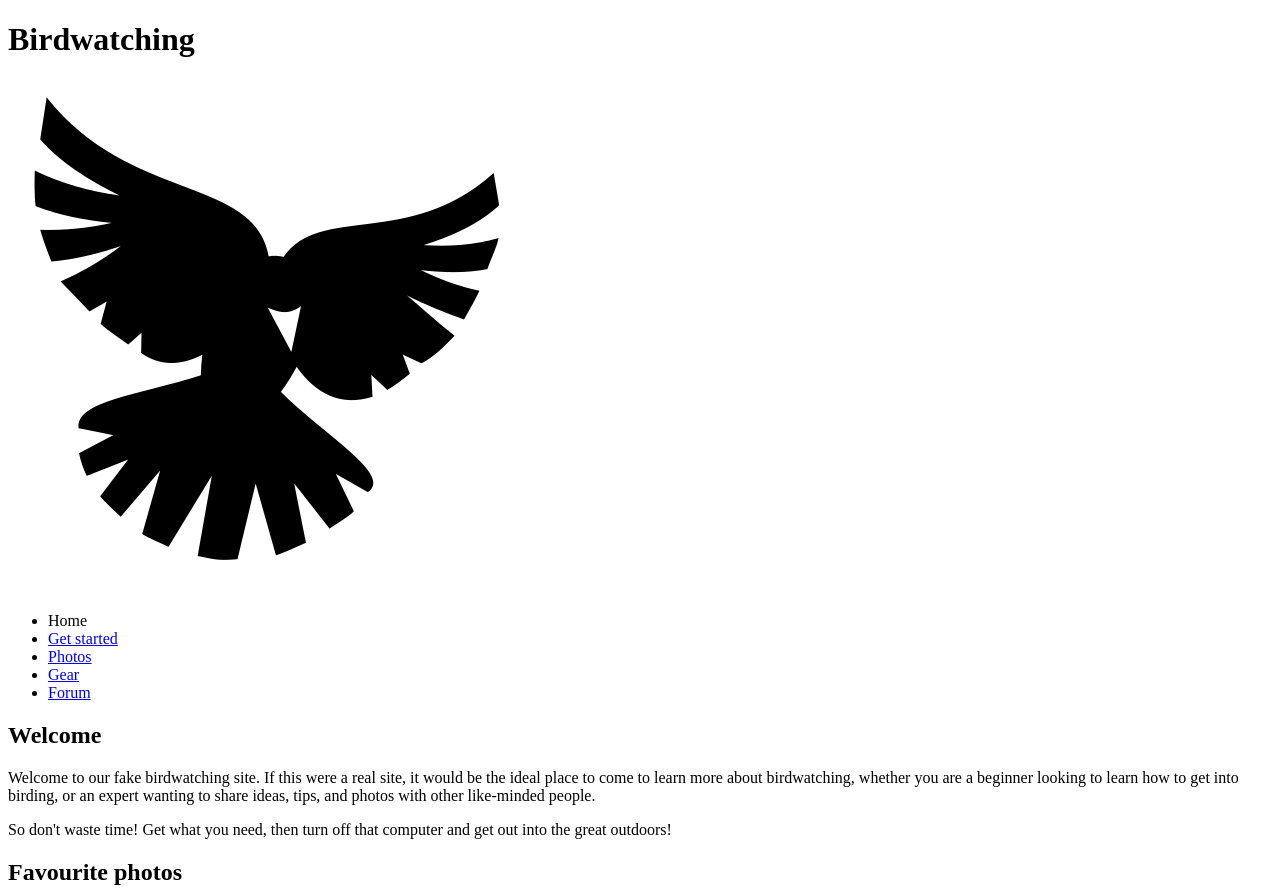
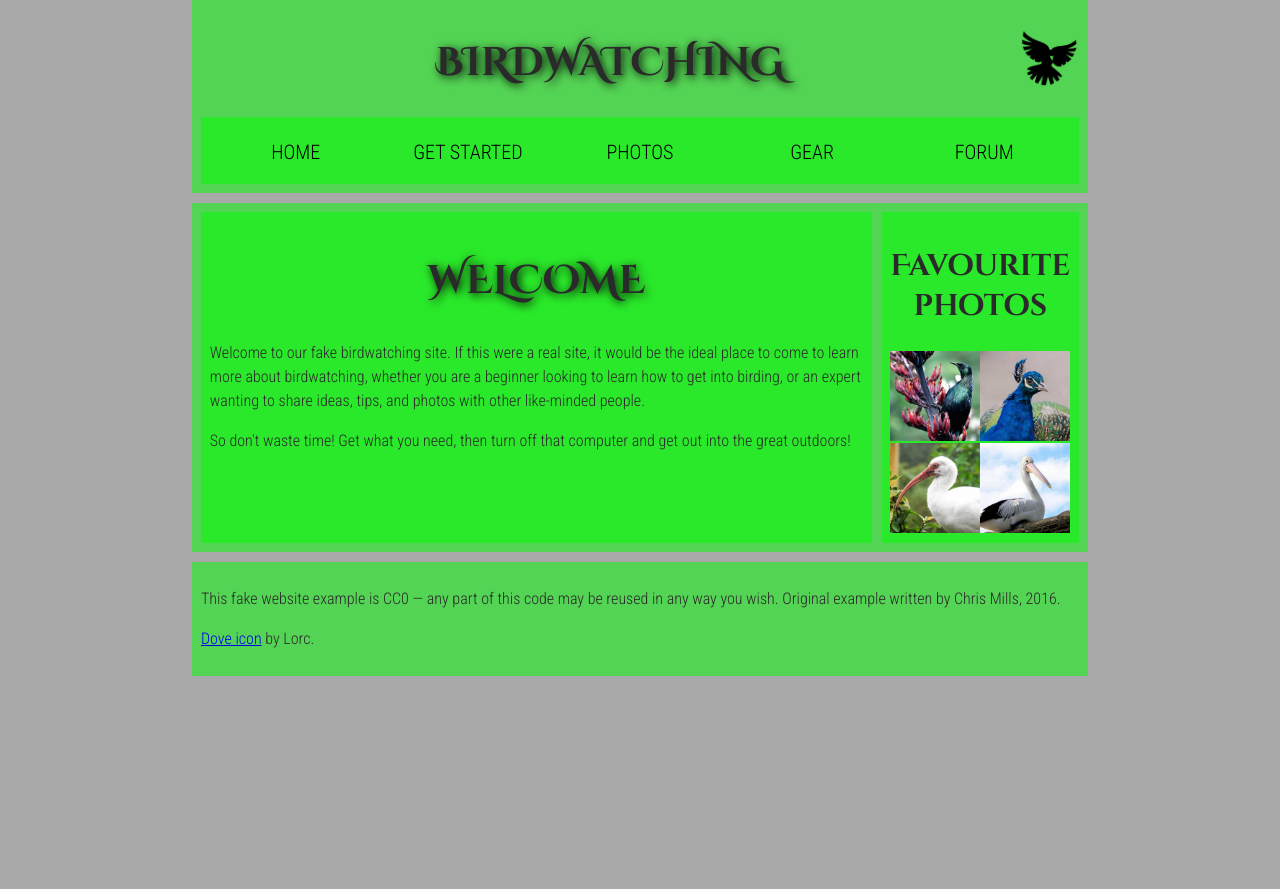
Before and after one commit to hawkeyegoat/HTML-Tutorial, a plain HTML site: page tutorials/Structuring/index.html in a window 1280 px wide. Shown: the top 889 px of the page. After the commit the page ends 800 px from the top, so only its background shows below. Drawn offline with Linux system fonts and the light colour scheme.

Commit message:
Finished the structuring assessment

```diff
--- a/tutorials/Structuring/index.html
+++ b/tutorials/Structuring/index.html
@@ -1,21 +1,31 @@
 <!DOCTYPE html>
-<html lang="en">
+<html lang="en-US">
   <head>
     <meta charset="utf-8">
+
     <title>Birdwatching</title>
     <link href="https://fonts.googleapis.com/css?family=Roboto+Condensed:300%7CCinzel+Decorative:700" rel="stylesheet">
-
+    <link rel="stylesheet" href="style.css">
     <!--[if lt IE 9]>
       <script src="https://cdnjs.cloudflare.com/ajax/libs/html5shiv/3.7.3/html5shiv.js"></script>
     <![endif]-->
   </head>
 
   <body>
-
+    <header>
       <h1>Birdwatching</h1>
       <img src="dove.png" alt="a simple dove logo">
-
-
+      <nav>
+        <ul>
+          <li><span>Home</span></li>
+          <li><a href="#">Get started</a></li>
+          <li><a href="#">Photos</a></li>
+          <li><a href="#">Gear</a></li>
+          <li><a href="#">Forum</a></li>
+        </ul>
+        </nav>
+    </header>
+    <!-- <nav>
       <ul>
         <li><span>Home</span></li>
         <li><a href="#">Get started</a></li>
@@ -23,25 +33,27 @@
         <li><a href="#">Gear</a></li>
         <li><a href="#">Forum</a></li>
       </ul>
-
-
-      <h2>Welcome</h2>
-
-      <p>Welcome to our fake birdwatching site. If this were a real site, it would be the ideal place to come to learn more about birdwatching, whether you are a beginner looking to learn how to get into birding, or an expert wanting to share ideas, tips, and photos with other like-minded people.</p>
-
-      <p>So don't waste time! Get what you need, then turn off that computer and get out into the great outdoors!</p>
-
-      <h2>Favourite photos</h2>
-
+      </nav> -->
+      <main>
+      <section>
+      <h1>Welcome</h1> <p>Welcome to our fake birdwatching site. If this were a real site, it would be the ideal place to come to learn more
+        about birdwatching, whether you are a beginner looking to learn how to get into birding, or an expert wanting to share ideas,
+        tips, and photos with other like-minded people. </p>
+        <p> So don't waste time! Get what you need, then turn off that computer and get out into the great outdoors!</p>
+      </section>
+        <aside>
+        <h2>Favourite photos</h2>
       <a href="favorite-1.jpg"><img src="favorite-1_th.jpg" alt="Small black bird, black claws, long black slender beak, links to larger version of the image"></a>
       <a href="favorite-2.jpg"><img src="favorite-2_th.jpg" alt="Top half of a pretty bird with bright blue plumage on neck, light colored beak, blue headdress, links to larger version of the image"></a>
       <a href="favorite-3.jpg"><img src="favorite-3_th.jpg" alt="Top half of a large bird with white plumage, very long curved narrow light colored break, links to larger version of the image"></a>
       <a href="favorite-4.jpg"><img src="favorite-4_th.jpg" alt="Large bird, mostly white plumage with black plumage on back and rear, long straight white beak, links to larger version of the image"></a>
+      </aside>
 
-
+    </main>
+    <footer>
       <p>This fake website example is CC0 — any part of this code may be reused in any way you wish. Original example written by Chris Mills, 2016.</p>
 
       <p><a href="http://game-icons.net/lorc/originals/dove.html">Dove icon</a> by Lorc.</p>
-
+    </footer>
   </body>
 </html>
```
